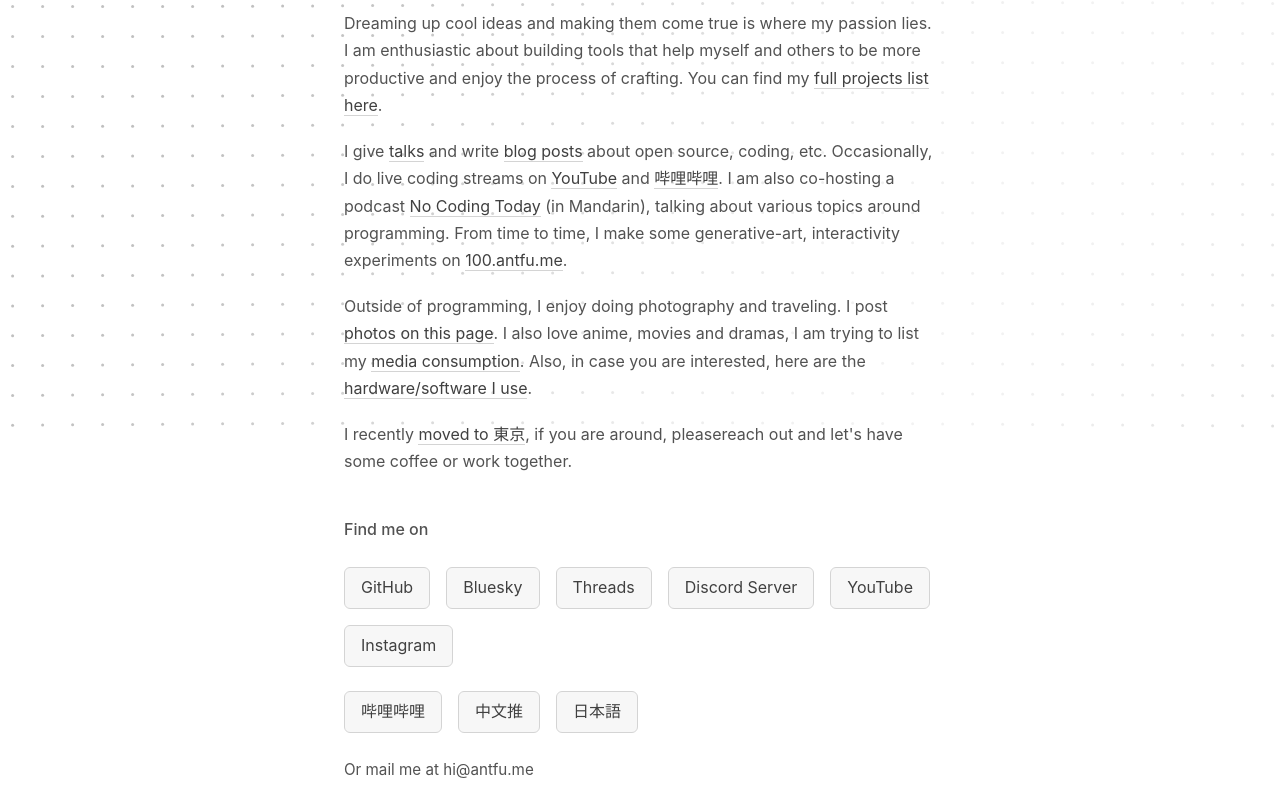
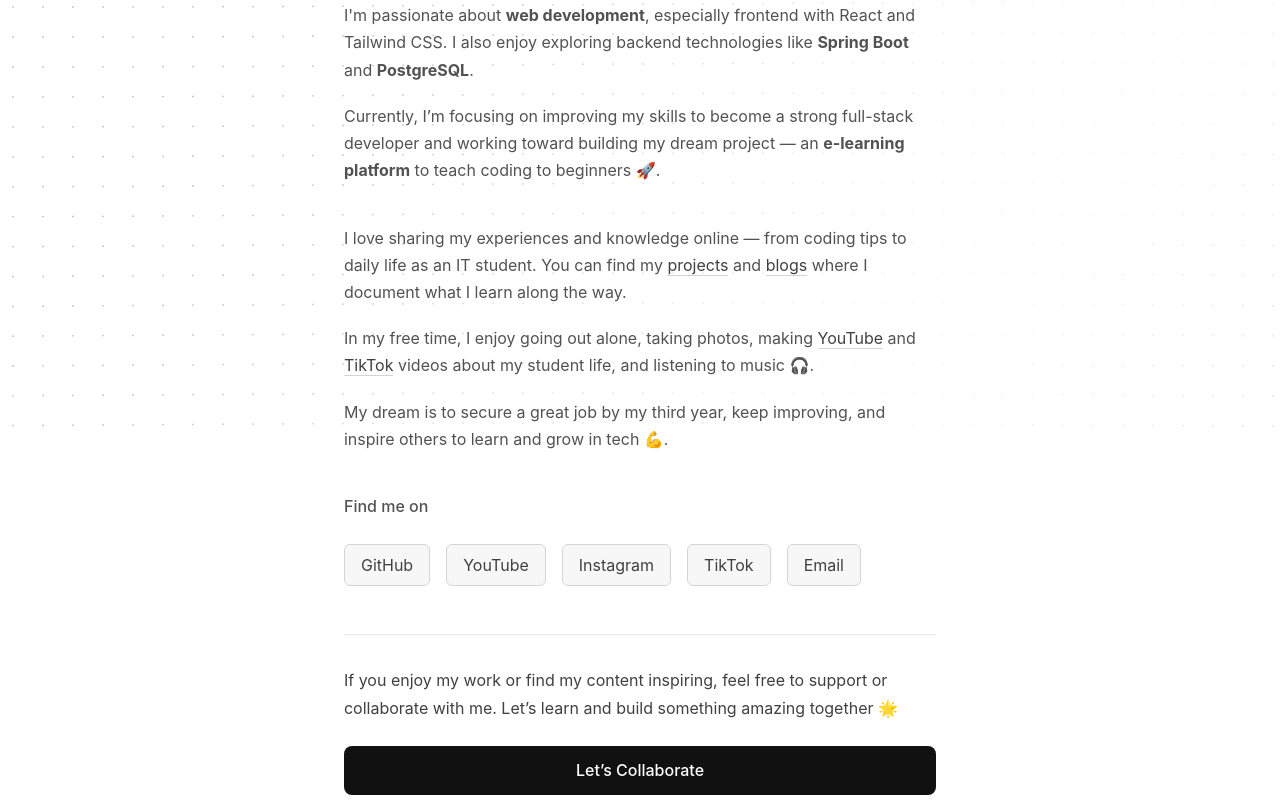
Before and after one commit to tochratana/me, a Next.js app: page / in a window 1280 px wide. Shown: the part 368-1173 px from the top of the page. Built offline with nearby package versions, Linux system fonts and the light colour scheme.

Commit message:
Fix: text

```diff
--- a/src/app/page.tsx
+++ b/src/app/page.tsx
@@ -7,7 +7,7 @@
     <DottedBackground
       backgroundColor="var(--bg-color, #000000)"
       dotColor="var(--dot-color, rgba(255, 255, 255, 0.15))"
-      dotSize={1.5}
+      dotSize={0.9}
       dotSpacing={30}
       animated={true}
       animationSpeed={0.05}
@@ -15,59 +15,41 @@
       <div className={styles.container}>
         <h1 className={styles.title}>Toch Ratana</h1>
 
-        <div className={styles.intro}>{"Hey! I'm Toch Ratana, Student year 2 at SETEC and also I study at ISTAD."}</div>
-
-        <div className={styles.section}>
-          {/* <p>
-            Working at <a href="#">⛰ NuxtLabs</a> / <a href="#">▲ Vercel</a>
-          </p> */}
-
-          {/* <p>
-            Creator of <a href="#">⚡️ Vitest</a> <a href="#">🧑‍🎨 Slidev</a>{" "}
-            <a href="#">🦄 VueUse</a> <a href="#">⚡️ UnoCSS</a>{" "}
-            <a href="#">🦌 Elk</a> <a href="#">📝 Type Challenges</a>
-          </p> */}
-
-          {/* <p>
-            Core team of <a href="#">💚 Vue</a> <a href="#">🌲 Nuxt</a>{" "}
-            <a href="#">⚡️ Vite</a>
-          </p>
-
-          <p>
-            Maintaining <a href="#">📜 Shiki</a> <a href="#">🦄 Twoslash</a>{" "}
-            <a href="#">🔧 ESLint Stylistic</a>
-          </p> */}
+        <div className={styles.intro}>
+          {"Hey! I'm Toch Ratana, a 2nd-year IT student at SETEC Institute and also studying Full Stack Web Development at ISTAD."}
         </div>
 
         <div className={styles.section}>
           <p>
-            Dreaming up cool ideas and making them come true is where my passion
-            lies. I am enthusiastic about building tools that help myself and
-            others to be more productive and enjoy the process of crafting. You
-            can find my <a href="#">full projects list here</a>.
+            I&apos;m passionate about <strong>web development</strong>, especially
+            frontend with React and Tailwind CSS. I also enjoy exploring backend
+            technologies like <strong>Spring Boot</strong> and <strong>PostgreSQL</strong>.
           </p>
 
           <p>
-            I give <a href="#">talks</a> and write <a href="#">blog posts</a>{" "}
-            about open source, coding, etc. Occasionally, I do live coding
-            streams on <a href="#">YouTube</a> and <a href="#">哔哩哔哩</a>. I
-            am also co-hosting a podcast <a href="#">No Coding Today</a> (in
-            Mandarin), talking about various topics around programming. From
-            time to time, I make some generative-art, interactivity experiments
-            on <a href="#">100.antfu.me</a>.
+            Currently, I’m focusing on improving my skills to become a strong
+            full-stack developer and working toward building my dream project — an{" "}
+            <strong>e-learning platform</strong> to teach coding to beginners 🚀.
+          </p>
+        </div>
+
+        <div className={styles.section}>
+          <p>
+            I love sharing my experiences and knowledge online — from coding tips
+            to daily life as an IT student. You can find my{" "}
+            <a href="#">projects</a> and <a href="#">blogs</a> where I document
+            what I learn along the way.
           </p>
 
           <p>
-            Outside of programming, I enjoy doing photography and traveling. I
-            post <a href="#">photos on this page</a>. I also love anime, movies
-            and dramas, I am trying to list my <a href="#">media consumption</a>
-            . Also, in case you are interested, here are the{" "}
-            <a href="#">hardware/software I use</a>.
+            In my free time, I enjoy going out alone, taking photos, making{" "}
+            <a href="#">YouTube</a> and <a href="#">TikTok</a> videos about my
+            student life, and listening to music 🎧.
           </p>
 
           <p>
-            I recently <a href="#">moved to 東京</a>, if you are around, please
-            {"reach out and let's have some coffee or work together."}
+            My dream is to secure a great job by my third year, keep improving,
+            and inspire others to learn and grow in tech 💪.
           </p>
         </div>
 
@@ -75,46 +57,35 @@
           <p className={styles.sectionTitle}>Find me on</p>
 
           <div className={styles.socialLinks}>
-            <a href="#">GitHub</a>
-            <a href="#">Bluesky</a>
-            <a href="#">Threads</a>
-            <a href="#">Discord Server</a>
-            <a href="#">YouTube</a>
-            <a href="#">Instagram</a>
+            <a href="https://github.com/tochratana" target="_blank" rel="noreferrer">
+              GitHub
+            </a>
+            <a href="https://www.youtube.com/@tochratana" target="_blank" rel="noreferrer">
+              YouTube
+            </a>
+            <a href="https://www.instagram.com/toch.ratana" target="_blank" rel="noreferrer">
+              Instagram
+            </a>
+            <a href="https://www.tiktok.com/@tochratana" target="_blank" rel="noreferrer">
+              TikTok
+            </a>
+            <a href="mailto:ratana.toch@camasean.edu.kh">Email</a>
           </div>
-
-          <div className={styles.socialLinks}>
-            <a href="#">哔哩哔哩</a>
-            <a href="#">中文推</a>
-            <a href="#">日本語</a>
-          </div>
-
-          <p className={styles.email}>Or mail me at hi@antfu.me</p>
-
-          <p className={styles.inactive}>
-            ( Inactive on <a href="#">Mastodon</a> <a href="#">Twitter</a>{" "}
-            <a href="#">知乎</a> <a href="#">微博</a> )
-          </p>
         </div>
 
         <div className={styles.sponsorSection}>
           <p>
-            If you enjoy my work and find them useful, consider sponsor me and
-            the ecosystem to help Open Source sustainable. Thank you!
+            If you enjoy my work or find my content inspiring, feel free to
+            support or collaborate with me. Let’s learn and build something
+            amazing together 🌟
           </p>
 
           <div className={styles.sponsorButtons}>
             <a href="#" className={styles.sponsorBtn}>
-              Sponsor the Ecosystem
+              Let’s Collaborate
             </a>
             <a href="#" className={`${styles.sponsorBtn} ${styles.secondary}`}>
-              How does this work?
-            </a>
-            <a href="#" className={`${styles.sponsorBtn} ${styles.secondary}`}>
-              Sponsor to support Anthony
-            </a>
-            <a href="#" className={`${styles.sponsorBtn} ${styles.secondary}`}>
-              在爱发电上支持我
+              View My Projects
             </a>
           </div>
         </div>
```
